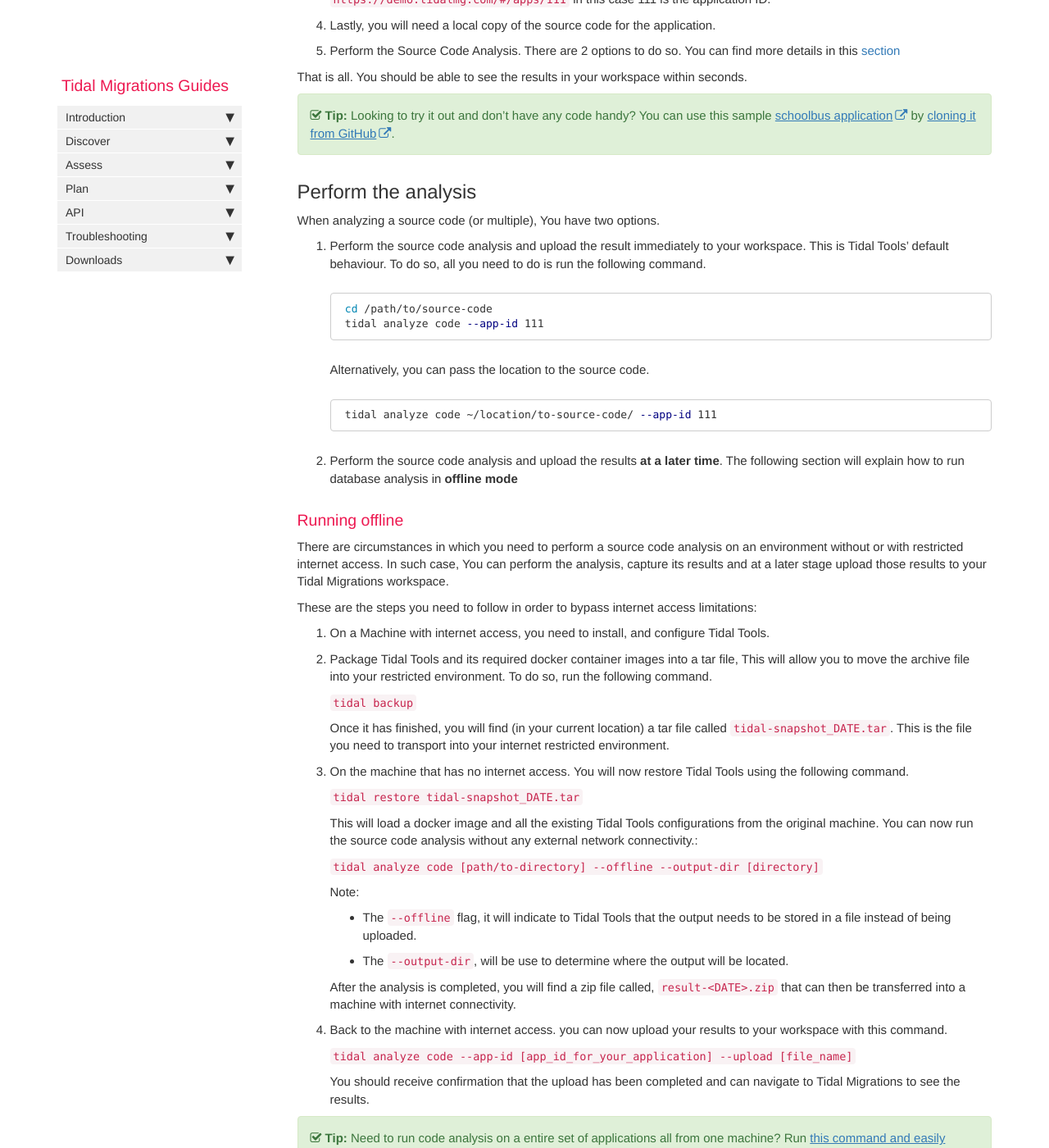
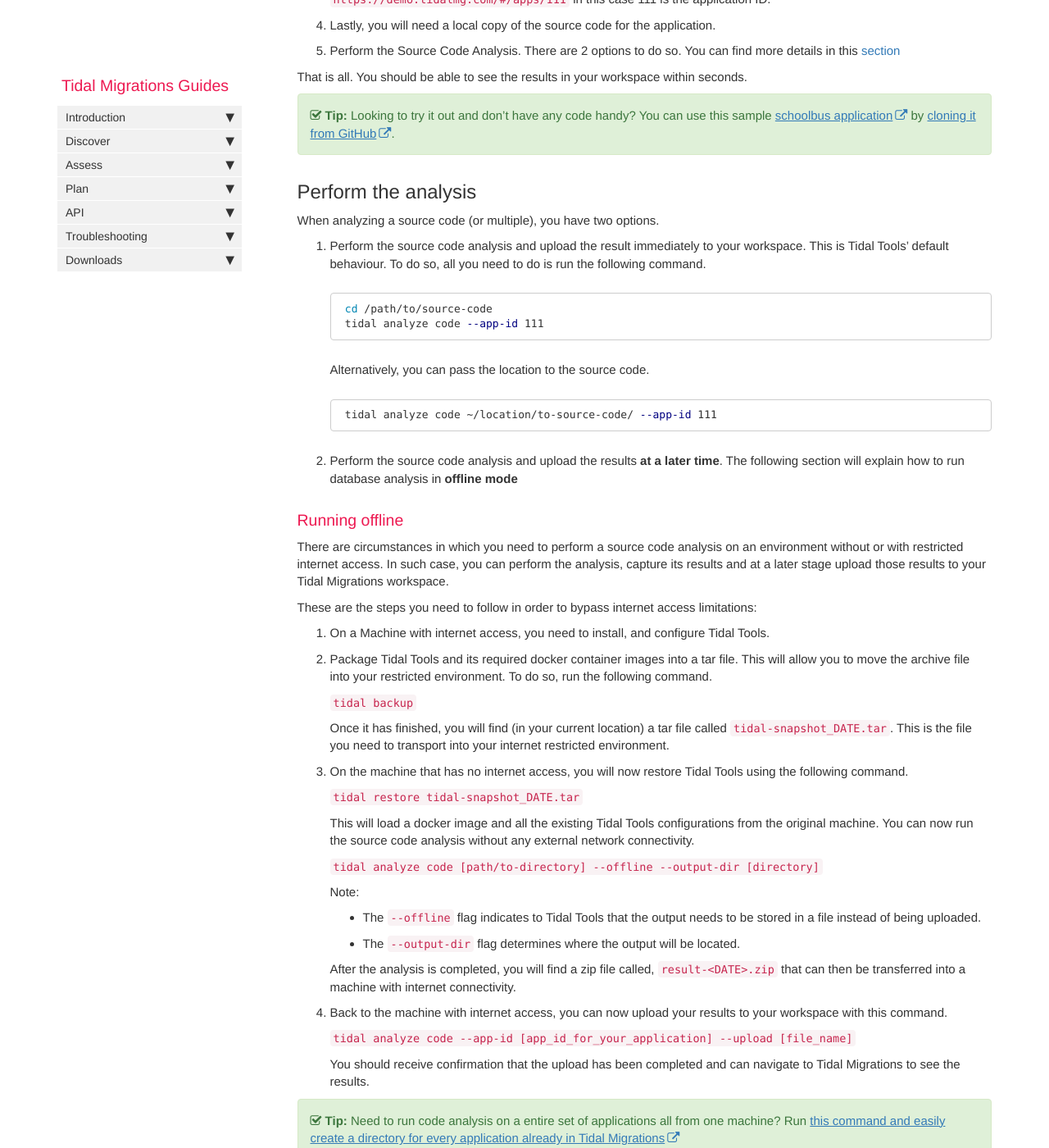
Before and after one commit to tidalmigrations/tidalmigrations.github.io, a Jekyll site: the page built from pages/tidal tools/sourcecode.md, in a window 1280 px wide and 1400 px high, scrolled down 2231 px. Shown: the whole window at 82% size. Built offline with Jekyll 4.4.1, drawn with Linux system fonts in a browser that asks for light colours; nearby versions of some CDN libraries; comment, search, counter and statistics services are not loaded.

Commit message:
Apply suggestions from code review
Co-authored-by: Pranav Malaviya <pranavmalaviya2@gmail.com>

```diff
--- a/pages/tidal tools/sourcecode.md
+++ b/pages/tidal tools/sourcecode.md
@@ -74,7 +74,7 @@ That is all. You should be able to see the results in your workspace within seco
 
 ## Perform the analysis
 
-When analyzing a source code (or multiple), You have two options.
+When analyzing a source code (or multiple), you have two options.
 
 1. Perform the source code analysis and upload the result immediately to your workspace. This is Tidal Tools' default behaviour. To do so, all you need to do is run the following command.
 
@@ -92,34 +92,34 @@ When analyzing a source code (or multiple), You have two options.
 
 ### Running offline
 
-There are circumstances in which you need to perform a source code analysis on an environment without or with restricted internet access. In such case, You can perform the analysis, capture its results and at a later stage upload those results to your Tidal Migrations workspace.
+There are circumstances in which you need to perform a source code analysis on an environment without or with restricted internet access. In such case, you can perform the analysis, capture its results and at a later stage upload those results to your Tidal Migrations workspace.
 
 These are the steps you need to follow in order to bypass internet access limitations:
 
 1. On a Machine with internet access, you need to install, and configure Tidal Tools.
 
-2. Package Tidal Tools and its required docker container images into a tar file, This will allow you to move the archive file into your restricted environment. To do so, run the following command.
+2. Package Tidal Tools and its required docker container images into a tar file. This will allow you to move the archive file into your restricted environment. To do so, run the following command.
 
     `tidal backup`
 
     Once it has finished, you will find (in your current location) a tar file called `tidal-snapshot_DATE.tar`. This is the file you need to transport into your internet restricted environment.
 
-3. On the machine that has no internet access. You will now restore Tidal Tools using the following command.
+3. On the machine that has no internet access, you will now restore Tidal Tools using the following command.
 
     `tidal restore tidal-snapshot_DATE.tar`
 
-    This will load a docker image and all the existing Tidal Tools configurations from the original machine. You can now run the source code analysis without any external network connectivity.:
+    This will load a docker image and all the existing Tidal Tools configurations from the original machine. You can now run the source code analysis without any external network connectivity.
 
     `tidal analyze code [path/to-directory] --offline --output-dir [directory]`
 
     Note:
-    -  The `--offline` flag, it will indicate to Tidal Tools that the output needs to be stored in a file instead of being uploaded.
-    - The `--output-dir`, will be use to determine where the output will be located.
+    - The `--offline` flag indicates to Tidal Tools that the output needs to be stored in a file instead of being uploaded.
+    - The `--output-dir` flag determines where the output will be located.
 
     After the analysis is completed, you will find a zip file called, `result-<DATE>.zip` that can then be transferred into a machine with internet connectivity.
 
 
-4. Back to the machine with internet access. you can now upload your results to your workspace with this command.
+4. Back to the machine with internet access, you can now upload your results to your workspace with this command.
 
     `tidal analyze code --app-id [app_id_for_your_application] --upload [file_name]`
 
```
